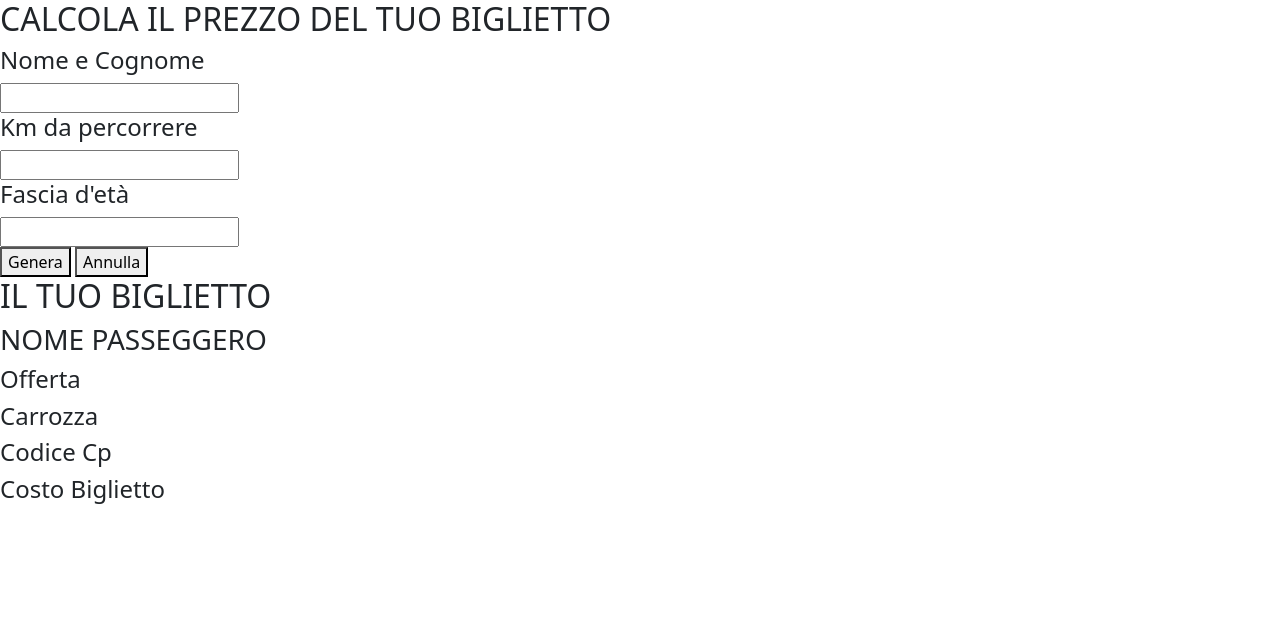
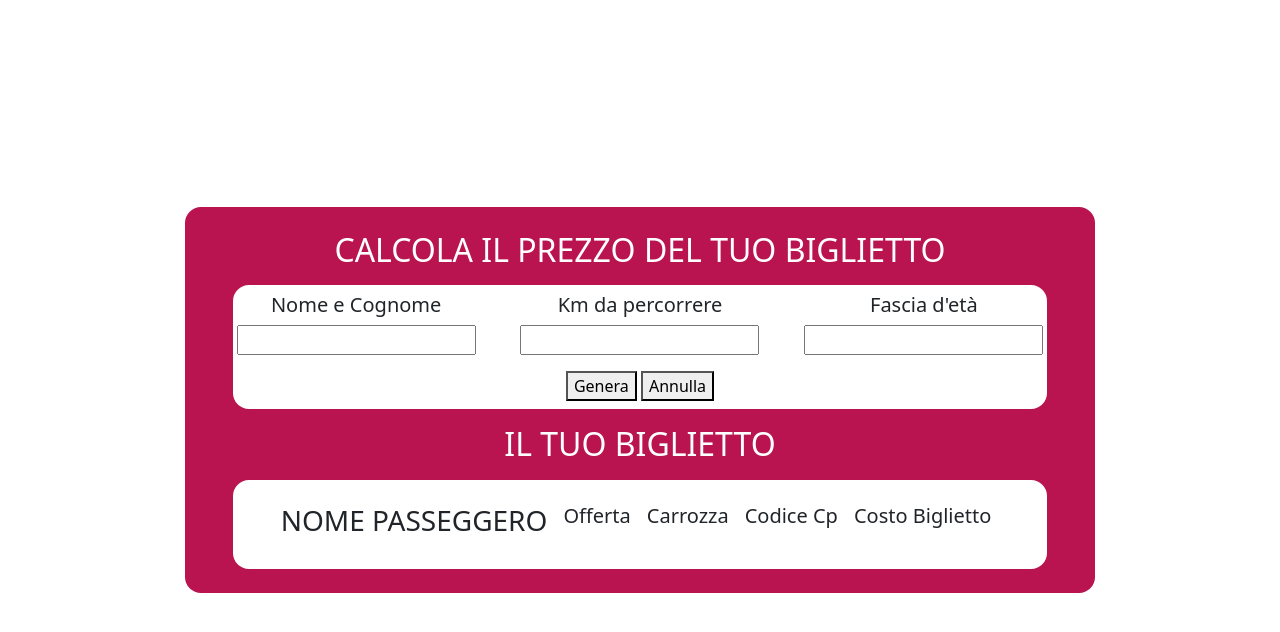
Before and after one commit to Ensick/js-biglietto-treno-form, a plain HTML site: page index.html in a window 1280 px wide. Drawn offline with nearby package versions, Linux system fonts and the light colour scheme.

Commit message:
Funzione completata layout in corso

```diff
--- a/assets/css/style.css
+++ b/assets/css/style.css
@@ -0,0 +1,17 @@
+
+a{
+    text-decoration: none;
+    color: inherit;
+}
+
+main{
+    height: 100vh;
+}
+
+.ms-bg-red{
+    background-color: #B91450;
+}
+
+.ms-bg-white{
+    background-color: white;
+}
--- a/assets/js/main.js
+++ b/assets/js/main.js
@@ -30,6 +30,11 @@ function compilazione(){
 
     let nomeCognome = document.getElementById("nome").value;
 
+    let carrozza = Math.floor(Math.random() * 10 + 1 );
+
+    let codice = Math.floor(Math.random() * 1000 + 1 );
+
+
     document.getElementById("identita").innerHTML = (nomeCognome)
 
     if (eta < 18 ){
@@ -49,6 +54,10 @@ function compilazione(){
         offerta.innerHTML = `Biglietto standard`;
     }
 
+    document.getElementById("carrozza").innerHTML = (carrozza)
+
+    document.getElementById("codice").innerHTML = (codice)
+
     document.getElementById("costo").innerHTML = (prezzoBiglietto);
 
 }
--- a/index.html
+++ b/index.html
@@ -5,69 +5,73 @@
     <meta http-equiv="X-UA-Compatible" content="IE=edge">
     <meta name="viewport" content="width=device-width, initial-scale=1.0">
     <title>js-biglietto-treno-form</title>
+    <link href="https://cdn.jsdelivr.net/npm/bootstrap@5.2.2/dist/css/bootstrap.min.css" rel="stylesheet" integrity="sha384-Zenh87qX5JnK2Jl0vWa8Ck2rdkQ2Bzep5IDxbcnCeuOxjzrPF/et3URy9Bv1WTRi" crossorigin="anonymous">
     <link rel="stylesheet" href="./assets/css/style.css">
-    <link href="https://cdn.jsdelivr.net/npm/bootstrap@5.2.2/dist/css/bootstrap.min.css" rel="stylesheet" integrity="sha384-Zenh87qX5JnK2Jl0vWa8Ck2rdkQ2Bzep5IDxbcnCeuOxjzrPF/et3URy9Bv1WTRi" crossorigin="anonymous">
 </head>
 <body>
 
-    <main>
+    <main class="d-flex justify-content-center align-items-center">
 
-        <section>
+        <div class="ms-bg-red py-4 px-5 rounded-4">
 
-            <h2>CALCOLA IL PREZZO DEL TUO BIGLIETTO</h2>
+            <h2 class="text-center text-white mb-3">CALCOLA IL PREZZO DEL TUO BIGLIETTO</h2>
 
+            <section class="ms-bg-white rounded-4 mb-3 py-2 px-1">
+
+                <div class="d-flex justify-content-between text-center mb-3">
                     <div>
-                <div>
-                    <h4>Nome e Cognome</h4>
+                        <h5 class="mb-2">Nome e Cognome</h5>
                         <input id="nome" type="text">
                     </div>
 
                     <div>
-                    <h4>Km da percorrere</h4>
+                        <h5 class="mb-2">Km da percorrere</h5>
                         <input id="km" type="text">
                     </div>
 
                     <div>
-                    <h4>Fascia d'età</h4>
+                        <h5 class="mb-2">Fascia d'età</h5>
                         <input id="eta" type="text">
                     </div>
                 </div>
 
-            <div>
+                <div class="text-center">
                     <button onclick="compilazione(); return false">Genera</button>
-                <button>Annulla</button>
+                    <button> <a href="">Annulla</a> </button>
                 </div>
 
             </section>
 
-        <section>
+             <h2 class="text-center text-white mb-3">IL TUO BIGLIETTO</h2>
 
-            <div>
+            <section class="ms-bg-white py-4 px-5 rounded-4">
 
-                <h2>IL TUO BIGLIETTO</h2>
+                <div class="d-flex">
 
-                <div>
+                    <div class="">
                         <h3>NOME PASSEGGERO</h3>
                         <h4 id="identita"></h4>
                     </div>
 
-                <div>
+                    <div class="d-flex ps-2">
 
-                    <div>
-                       <h4>Offerta</h4>
+                        <div class="mx-2">
+                           <h5>Offerta</h5>
                            <span id="offerta"></span>
                         </div>
 
-                    <div>
-                        <h4>Carrozza</h4>
+                        <div class="mx-2">
+                            <h5>Carrozza</h5>
+                            <span id="carrozza"></span>
                         </div>
 
-                    <div>
-                        <h4>Codice Cp</h4>
+                        <div class="mx-2">
+                            <h5>Codice Cp</h5>
+                            <span id="codice"></span>
                         </div>
 
-                    <div>
-                        <h4>Costo Biglietto</h4>
+                        <div class="mx-2">
+                            <h5>Costo Biglietto</h5>
                             <span id="costo"></span>
                         </div>
 
@@ -76,6 +80,10 @@
                 </div>
 
             </section>
+
+        </div>
+
+
 
     </main>
 
```
Lines whose indentation alone changed are shown as unchanged.
